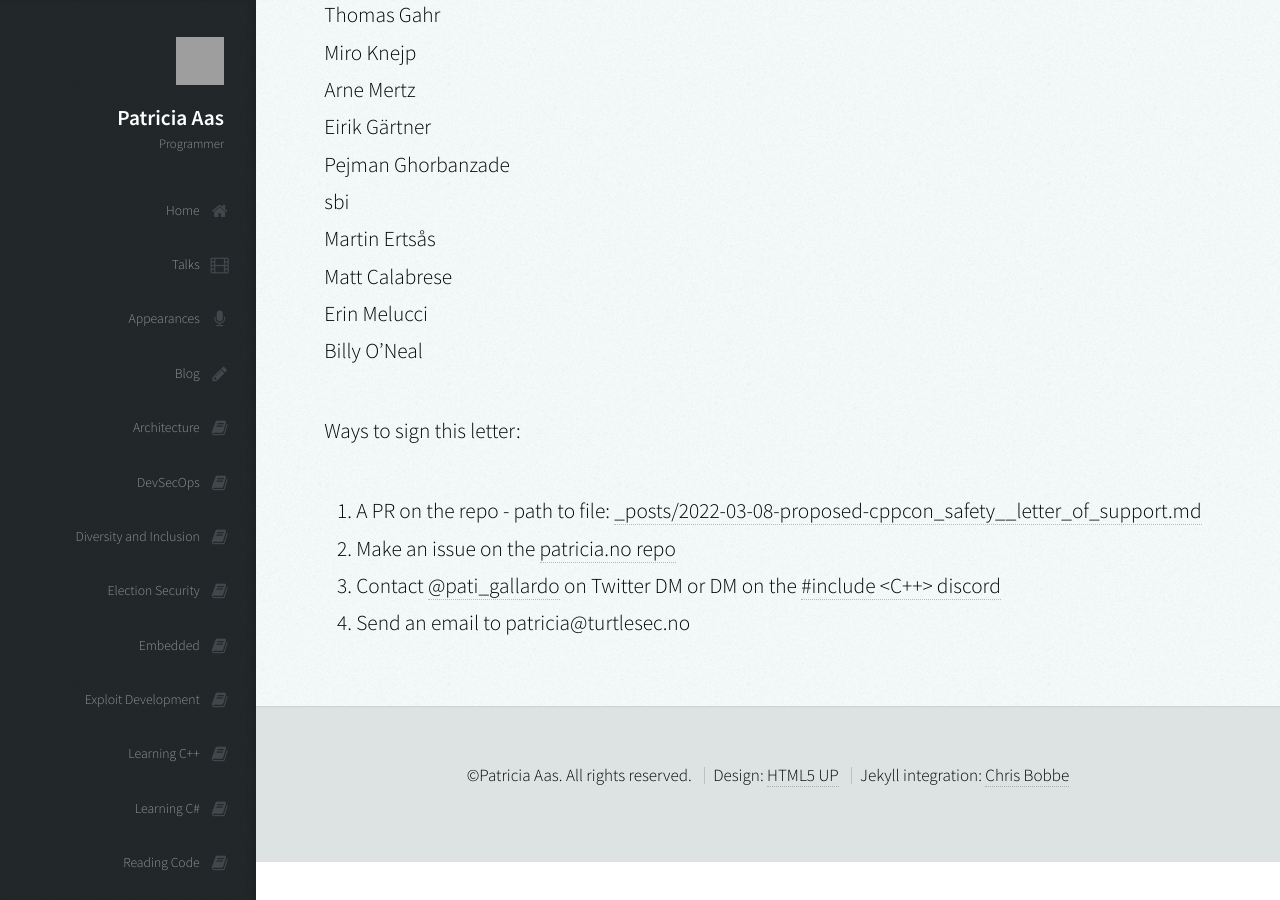
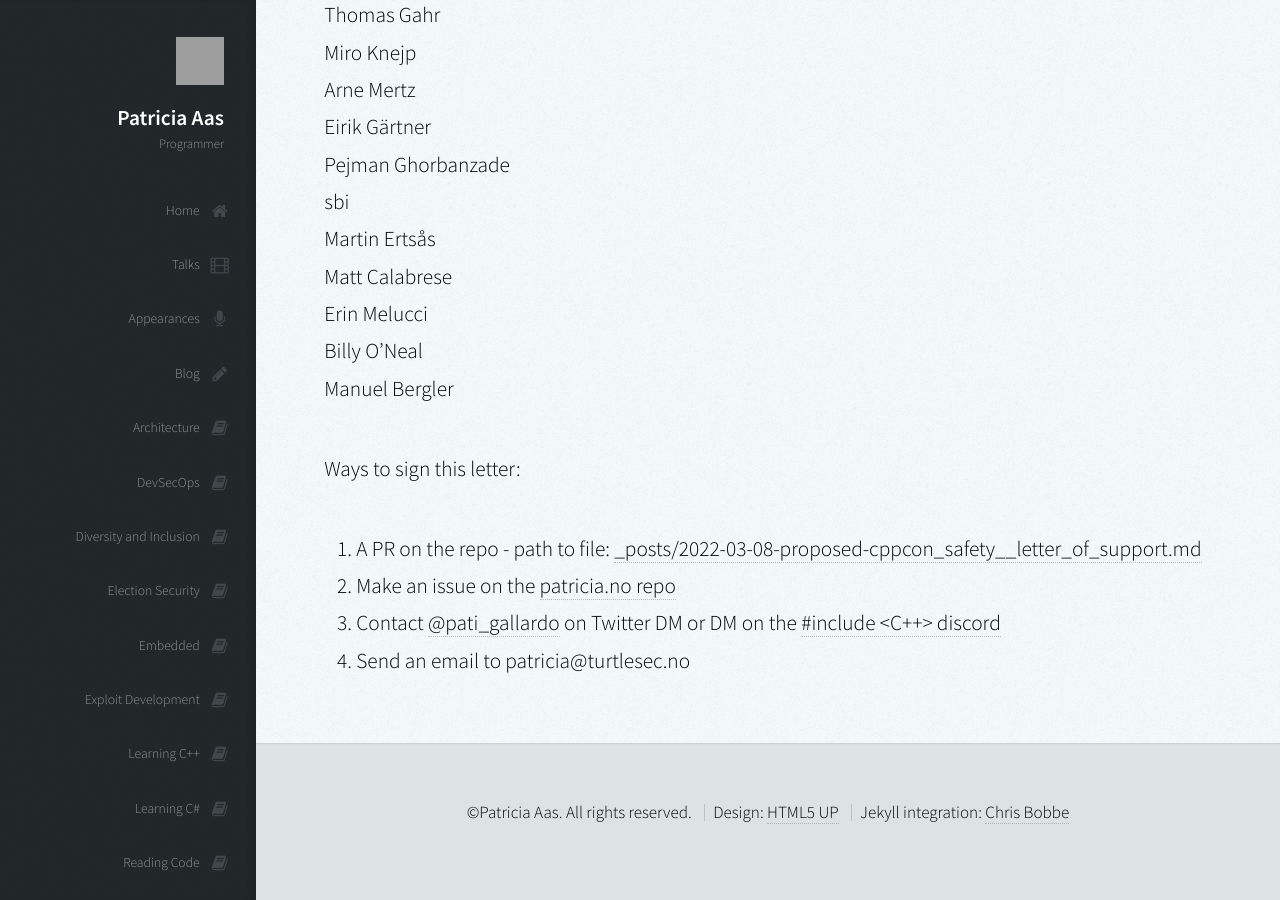
Before and after one commit to patricia-gallardo/patricia-gallardo.github.io, a Jekyll site: the page built from _posts/2022-03-08-proposed-cppcon_safety__letter_of_support.md, in a window 1280 px wide and 900 px high, scrolled down 1902 px. Built offline with Jekyll 4.4.1, drawn with Linux system fonts in a browser that asks for light colours; nearby versions of some CDN libraries; grey boxes are pictures that could not be loaded.

Commit message:
Sign CppCon Safety letter of support

```diff
--- a/_posts/2022-03-08-proposed-cppcon_safety__letter_of_support.md
+++ b/_posts/2022-03-08-proposed-cppcon_safety__letter_of_support.md
@@ -60,6 +60,7 @@ Martin Ertsås <br>
 Matt Calabrese <br>
 Erin Melucci <br>
 Billy O'Neal <br>
+Manuel Bergler <br>
 
 
 Ways to sign this letter:
```
